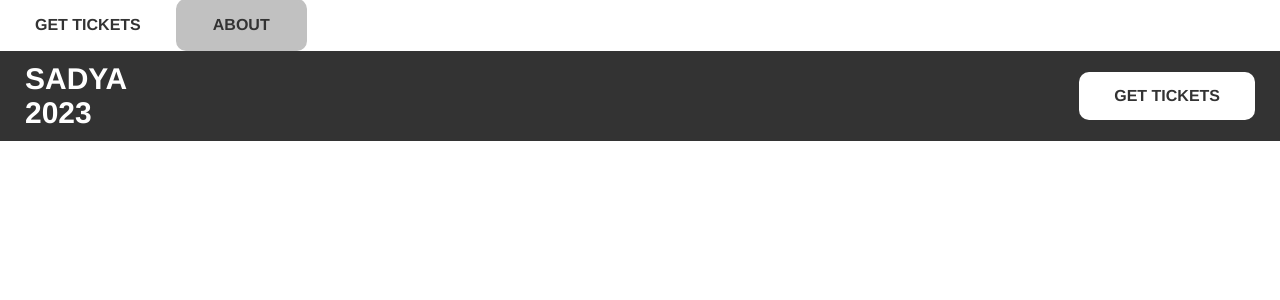
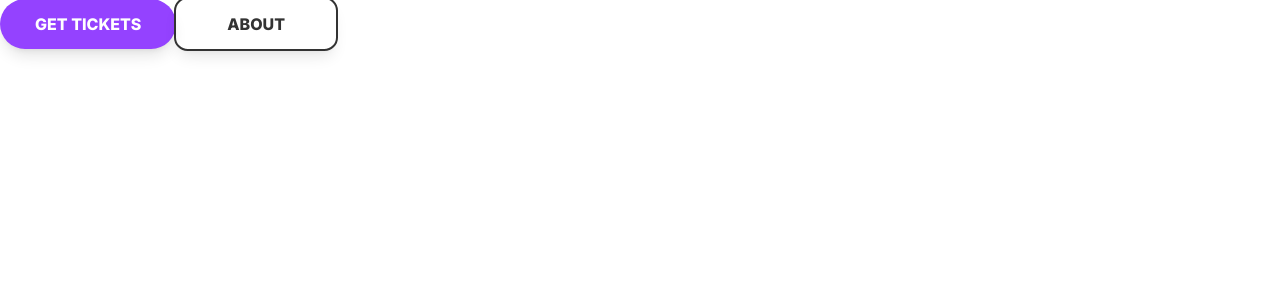
Before and after one commit to SAMAHAN-Systems-Development/sadya-2023-website, a Next.js app: page /demo in a window 1280 px wide. Shown: the top 300 px of the page. Built offline with nearby package versions, Linux system fonts and the light colour scheme.

Commit message:
feat: edited based MainButton based on comments. MainButton #6

```diff
--- a/src/app/demo/page.tsx
+++ b/src/app/demo/page.tsx
@@ -2,7 +2,6 @@ import type { Metadata }
 from 'next';
 
 import MainButton from '@/components/ui/MainButton';
-import NavigationBar from '@/components/ui/NavigationBar';
 
 export const metadata: Metadata = { title: 'Sadya 2023', description: '' };
 
@@ -11,7 +10,6 @@ export default function Home() {
         <main>
             <MainButton label="GET TICKETS" type="get-tickets"/>
             <MainButton label="ABOUT" type="about"/>
-            <NavigationBar/>
         </main>
     );
 }
--- a/src/components/ui/ActivitiesTile.tsx
+++ /dev/null
@@ -1,24 +0,0 @@
-import React from "react";
-
-interface Props {
-    activity: string;
-    location: string;
-    time: string;
-}
-
-export const ActivitiesTile = ( { activity, time, location } : Props ) : JSX.Element => {
-    return (
-        <div className="inline-flex flex-col items-center justify-center bg-lightgold gap-[0.625rem] rounded-[0.625rem] relative h-[5.625rem]">
-            <div className="relative w-[48.5rem] h-[5.625rem] rounded-[0.625rem] mix-blend-overlay"/>
-            <div className="absolute w-[30.375rem] h-[3.063rem] top-[1.25rem] left-[16.438rem] [font-family:'Inter-Bold',Helvetica] font-bold text-[#292929] text-[1.438rem] text-center tracking-[0] leading-[normal] flex justify-center items-center">
-                {activity} </div>
-            <div className="absolute w-[0.3125rem] h-[4.5625rem] top-[0.5625rem] left-[258px] bg-[#afafaf] rounded-[0.625rem] mix-blend-luminosity"/>
-            <div className="absolute w-[14.375rem] h-[1.5rem] top-[2.75rem] left-[1.75rem] [font-family:'Inter-Medium',Helvetica] font-medium text-[#292929] text-[1.25rem] tracking-[0] leading-[normal]">
-                {location} </div>
-            <div className="absolute w-[14.375rem] h-[1.5rem] top-[1.25rem] left-[1.75rem] [font-family:'Inter-Bold',Helvetica] font-bold text-[#292929] text-[1.25rem] tracking-[0] leading-[normal]">
-                {time} </div>
-        </div>
-    );
-};
-
-export default ActivitiesTile;
--- a/src/components/ui/DeveloperSection.tsx
+++ /dev/null
@@ -1,27 +0,0 @@
-import React from 'react';
-
-import DeveloperCard from '@/components/ui/DeveloperCard';
-import { Developers } from '@/data/developers';
-
-const DeveloperSection = () => {
-  return (
-    <div className="pt-20 flex flex-col items-center">
-      <h1 className="text-6xl font-extrabold text-center">
-        SAMAHAN <br /> SYSDEV TEAM
-      </h1>
-      <span className="text-center pt-5">
-        Non exercitation elit dolor do quis pariatur nisi culpa occaecat
-        officia.
-      </span>
-      <div className="pt-20 grid grid-cols-2 gap-16">
-        {Developers.map((item, index) => (
-          <div key={index}>
-            <DeveloperCard {...item} />
-          </div>
-        ))}
-      </div>
-    </div>
-  );
-};
-
-export default DeveloperSection;
--- a/src/components/ui/Footer.tsx
+++ /dev/null
@@ -1,53 +0,0 @@
-import React from 'react';
-import { BsFacebook, BsInstagram, BsTwitter } from 'react-icons/bs';
-import Image from 'next/image';
-
-// eslint-disable-next-line no-restricted-imports
-import SysDevLogo from '../../../public/assets/images/SYSDEVLogo.png';
-// eslint-disable-next-line no-restricted-imports
-import SysEgg from '../../../public/assets/images/SysEggFooter.png';
-
-const Footer = () => {
-  return (
-    <div className="h-[9.25rem] bg-[#333333] flex">
-      <div className="flex-grow font-medium p-8">
-        <h3>Copyright &#169; 2023 SAMAHAN</h3>
-        <h3>Developed by SAMAHAN Systems Development & SCT</h3>
-        <div className="flex pt-3 gap-3 text-xl">
-          <a href="https://youtube.com/shorts/GCh_bKQ18w8?si=hqPLgaz0zdQEigcW">
-            <BsFacebook />
-          </a>
-          <a href="https://youtube.com/shorts/GCh_bKQ18w8?si=hqPLgaz0zdQEigcW">
-            <BsTwitter />
-          </a>
-          <a href="https://youtube.com/shorts/GCh_bKQ18w8?si=hqPLgaz0zdQEigcW">
-            <BsInstagram />
-          </a>
-        </div>
-      </div>
-      <div className="p-8 text-right">
-        <h2 className="font-extrabold">SADYA 2023</h2>
-        <div className="flex gap-2">
-          <Image
-            src={SysEgg}
-            height={58}
-            placeholder="blur"
-            draggable={false}
-            objectFit="cover"
-            alt="/"
-          />
-          <Image
-            src={SysDevLogo}
-            height={58}
-            placeholder="blur"
-            draggable={false}
-            objectFit="cover"
-            alt="/"
-          />
-        </div>
-      </div>
-    </div>
-  );
-};
-
-export default Footer;
--- a/src/components/ui/MainButton.tsx
+++ b/src/components/ui/MainButton.tsx
@@ -10,14 +10,14 @@ type MainButtonProps = {
 
 const buttonVariants = cva(
     [
-      'inline-flex items-center gap-[0.625rem] px-[2.1875rem] py-[0.9375rem] overflow-hidden rounded-[0.625rem] justify-center relative cursor-pointer',
+      'inline-flex items-center gap-[0.625rem] px-[2.1875rem] py-[0.9375rem] overflow-hidden justify-center relative cursor-pointer shadow-lg',
       '[font-family:\'Inter-ExtraBold\',Helvetica] w-fit mt-[-0.0625rem] tracking-[0] font-extrabold leading-[normal] whitespace-nowrap relative',
     ],
     {
       variants: {
         type: {
-          'get-tickets': 'bg-white text-[#333333] hover:bg-hovergrey',
-          'about': 'bg-[#C1C1C1] text-[#333333] border-2 border-solid border-[#C1C1C1] hover:border-[#757575] hover:text-[#757575]',
+          'get-tickets': 'bg-lavander text-white hover:bg-lightlavander rounded-[625rem]',
+          'about': 'bg-opacity-0 px-[3.1875rem] py-[0.9375rem ] outline outline-2 outline-[#333333] text-[#333333] rounded-[0.725rem] hover:text-[#757575] hover:outline-[#757575]',
         },
       },
     }
--- a/src/components/ui/NavigationBar.tsx
+++ /dev/null
@@ -1,20 +0,0 @@
-import React from "react";
-
-import MainButton from "@/components/ui/MainButton";
-
-
-const NavigationBar = () => {
-  return (
-    <div className="flex h-[90px] items-center justify-between px-[25px] py-[10px] bg-[#333333]">
-      <div className="relative w-[146px] [font-family:'Inter-ExtraBold',Helvetica] font-extrabold text-white text-[30px] tracking-[0] leading-[normal]">
-        SADYA 2023
-      </div>
-      <div>
-        <MainButton label="GET TICKETS" type="get-tickets"/>
-        <button/>
-      </div>
-    </div>
-  );
-};
-
-export default NavigationBar;
--- a/src/styles/globals.css
+++ b/src/styles/globals.css
@@ -11,6 +11,8 @@
   --color-grey: 204 204 204;
   --color-light-grey: 221 221 221;
   --color-light-gold: 254 245 172;
+  --color-lavander: 148 66 255;
+  --color-light-lavander: 165 95 255;
 }
 
 @media (prefers-color-scheme: dark) {
--- a/tailwind.config.ts
+++ b/tailwind.config.ts
@@ -27,7 +27,9 @@ const config: Config = {
       grey: 'rgb(var(--color-grey) / <alpha-value>)',
       hovergrey: 'rgb(var(--color-hover-grey) / <alpha-value>)',
       lightgrey: 'rgb(var(--color-light-grey) / <alpha-value>)',
-      lightgold: 'rgb(var(--color-light-gold) / <alpha-value>)'
+      lightgold: 'rgb(var(--color-light-gold) / <alpha-value>)',
+      lavander: 'rgb(var(--color-lavander) / <alpha-value>)',
+      lightlavander: 'rgb(var(--color-light-lavander) / <alpha-value>)',
     },
     container: {
       center: true,
```
